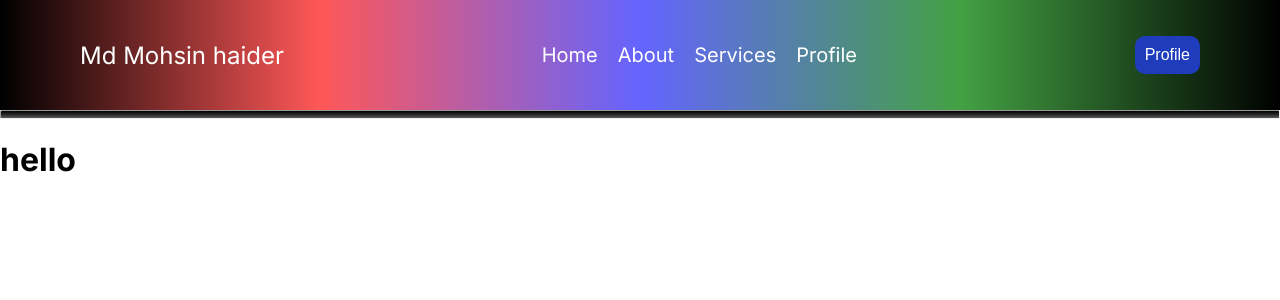
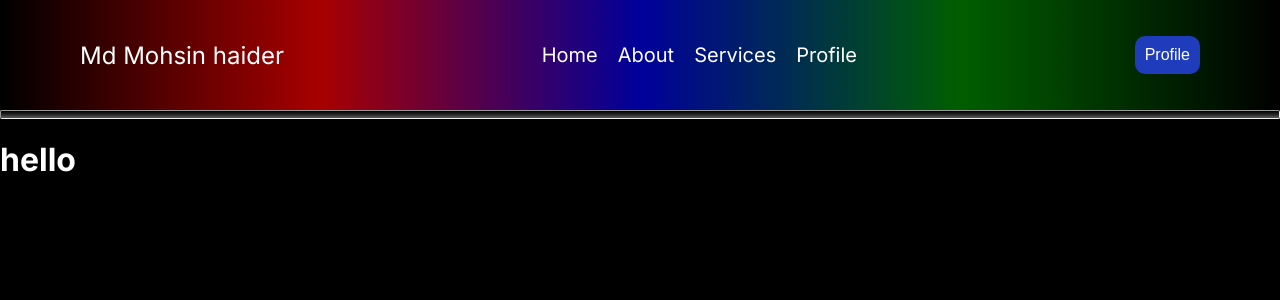
Before and after one commit to MdMohsinHaider/Front-End_nextjs, a Next.js app: page / in a window 1280 px wide. Shown: the top 300 px of the page. Built offline with nearby package versions, Linux system fonts and the light colour scheme.

Commit message:
project_2

```diff
--- a/app/globals.css
+++ b/app/globals.css
@@ -96,3 +96,10 @@ hr{
 hr:hover{
   box-shadow: 0px 8px 16px 0px rgb(247, 232, 150);
 }
+h1:hover{
+  color: red;
+}
+body{
+  background-color:black;
+  color: white;
+}
```
